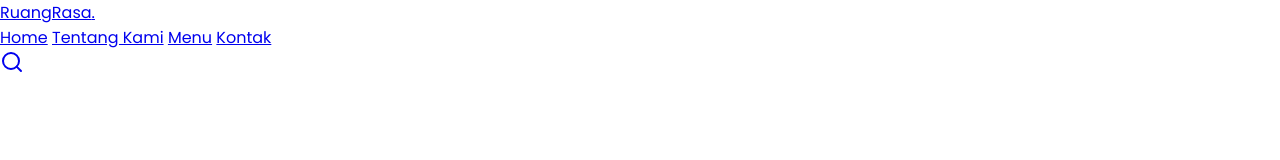
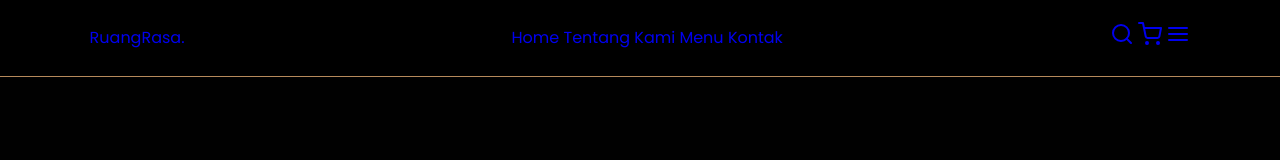
Before and after one commit to rifqahaulia/kedai-kopi, a plain HTML site: page index.html in a window 1280 px wide. Drawn offline with nearby package versions, Linux system fonts and the light colour scheme.

Commit message:
css dan html

```diff
--- a/css/style.css
+++ b/css/style.css
@@ -9,4 +9,23 @@
   margin: 0;
   padding: 0;
   box-sizing: border-box;
+  outline: none;
+  border: none;
+  text-decoration: none;
 }
+
+body {
+  font-family: "Poppins", sans-serif;
+  background-color: var(--bg);
+  color: #fff;
+}
+
+/* Navbar */
+.navbar {
+  display: flex;
+  justify-content: space-between;
+  align-items: center;
+  padding: 1.4rem 7%;
+  background-color: rgba(1, 1, 1, 0.8);
+  border-bottom: 1px solid var(--primary);
+}
--- a/index.html
+++ b/index.html
@@ -34,6 +34,8 @@
 
       <div class="navbar-extra">
         <a href="#" id="search"> <i data-feather="search"></i></a>
+        <a href="#" id="shopping-cart"> <i data-feather="shopping-cart"></i></a>
+        <a href="#" id="hamburger-menu"> <i data-feather="menu"></i></a>
       </div>
     </nav>
     <!--Navbar End-->
```
